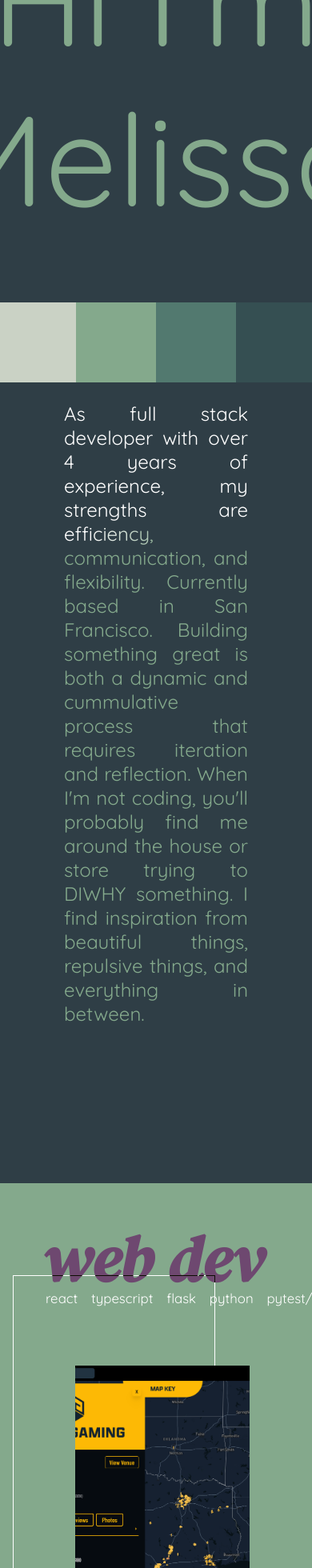
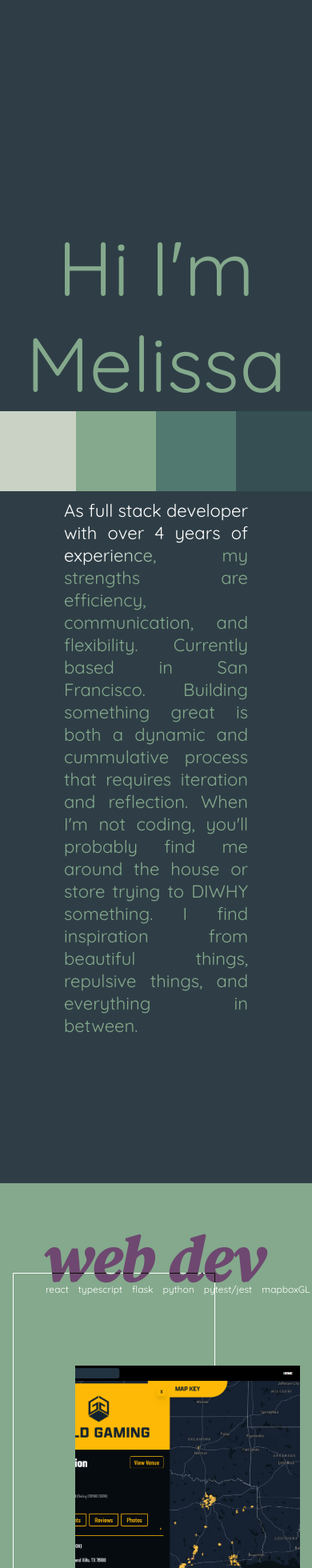
Before and after one commit to melissah717/melancholyiv, a Vue app: page / in a window 390 px wide. Shown: the part 40-2000 px from the top of the page at 80% size. Built offline with nearby package versions, Linux system fonts and the light colour scheme.

Commit message:
fixed some stylign for mobile

```diff
--- a/src/views/HomeView.vue
+++ b/src/views/HomeView.vue
@@ -349,7 +349,7 @@ export default {
               <figure class="img-cont">
                 <div class="img">
                   <ul>
-
+                    melissa.h717@outlook.com
                   </ul>
                 </div>
               </figure>
@@ -633,13 +633,14 @@ ul {
   justify-content: space-evenly;
   font-size: 1.5em;
   border-radius: 10px;
+  font-family: "Quicksand", sans-serif;
 }
 
 
 li {
   list-style: none;
   padding-right: 1em;
-  font-family: "Quicksand", sans-serif;
+
   z-index: 999;
 }
 
@@ -674,7 +675,7 @@ li {
 }
 
 
-@media screen and (max-width: 600px) {
+@media screen and (max-width: 431px) {
   .panel .content {
     overflow: none;
   }
@@ -683,26 +684,27 @@ li {
   }
 
   .panel .img {
-    font-size: 0.7rem;
+    font-size: 0.5rem;
     margin-top: 1em;
+    margin-right: 1em;
+    width: 60%;
     border: 1px solid white; /* Smaller font size for mobile */
   }
 
   .overlay .img-cont {
     margin-right: 1rem;
-    width: 70%;
+    width: 90%;
   }
 
   .paragraph {
-    font-size: 1.5rem;
+    font-size:22px;
     width: 100%;
+    margin: 10px;
   }
 
-  .banner {
-    padding: 0.5em;
-    font-size: 1.5rem;
+  .home .banner {
+    font-size: 2em;
   }
-
 
 }
 
```
